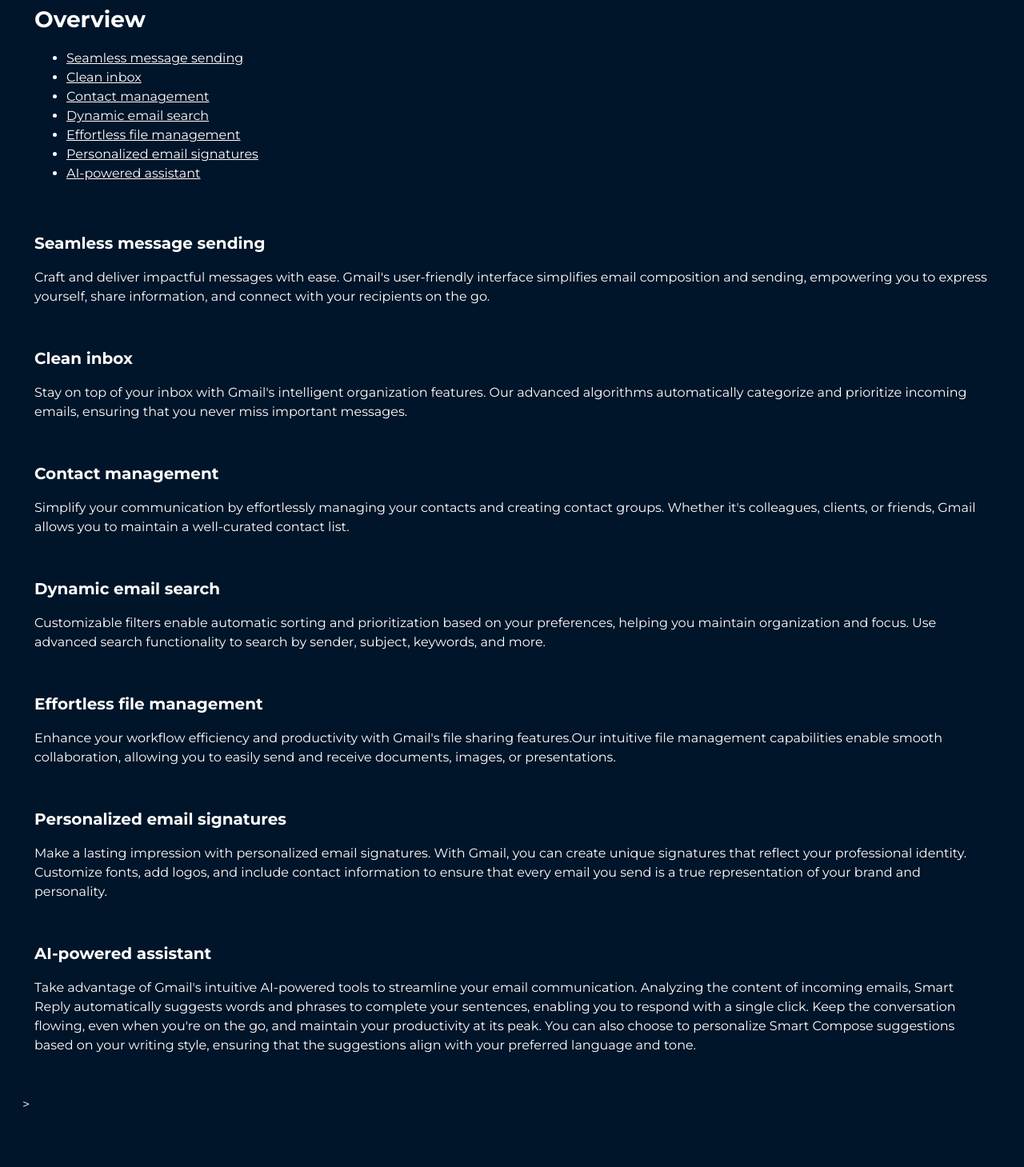
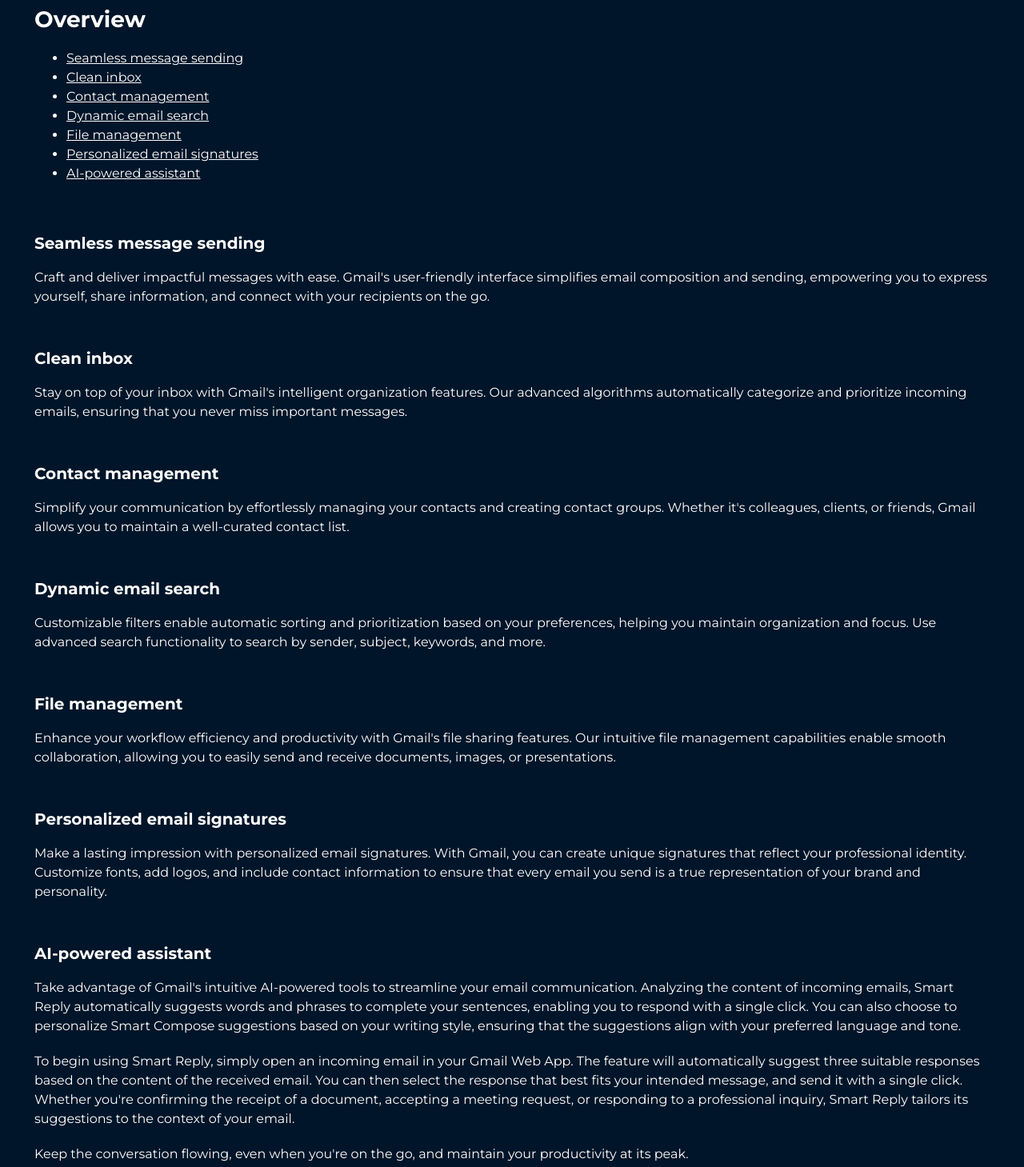
Before and after one commit to AKLM17/zoovu, a plain HTML site: page index.html in a window 1280 px wide. Shown: the part 322-1781 px from the top of the page at 80% size. Before the commit the page ends 1723 px from the top, so only its background shows below. Drawn offline with Linux system fonts and the light colour scheme.

Commit message:
Update index.html

```diff
--- a/index.html
+++ b/index.html
@@ -59,7 +59,7 @@
 <body>
 <div class="container">
   <!-- The purpose of this container is to improve readability by creating margins. -->
-  <div class="section">
+  <section class="section">
     <h1>
       <span style="color:#4086f4">G</span>
       <span style="color:#c61d19">M</span>
@@ -69,22 +69,22 @@
     </h1>
     <h2>Simplify your inbox and experience uninterrupted productivity with the ultimate web-based email platform.</h2>
     <p>With Gmail's intuitive options, you can easily customize your inbox and notification preferences to suit your needs. Connect with colleagues, clients, and friends effortlessly, no matter where you are.</p>
-  </div>
+  </section>
 
-  <div class="section">
+  <section class="section">
     <h2>Overview</h2>
     <ul>
       <li><a href="#compose-send">Seamless message sending</a></li>
       <li><a href="#organize-inbox">Clean inbox</a></li>
       <li><a href="#manage-contacts">Contact management</a></li>
       <li><a href="#find-emails">Dynamic email search</a></li>
-      <li><a href="#manage-files">Effortless file management</a></li>
+      <li><a href="#manage-files">File management</a></li>
       <li><a href="#email-signatures">Personalized email signatures</a></li>
       <li class="list-item-spacing"><a href="#ai-assistant">AI-powered assistant</a></li>
     </ul>
-  </div>
+  </section>
 
-  <div class="section">
+  <section class="section">
     <h3 id="compose-send">Seamless message sending</h3>
     <p class="paragraph-spacing">Craft and deliver impactful messages with ease. Gmail's user-friendly interface simplifies email composition and sending, empowering you to express yourself, share information, and connect with your recipients on the go.</p>
     <h3 id="organize-inbox">Clean inbox</h3>
@@ -93,14 +93,16 @@
     <p class="paragraph-spacing">Simplify your communication by effortlessly managing your contacts and creating contact groups. Whether it's colleagues, clients, or friends, Gmail allows you to maintain a well-curated contact list.</p>
     <h3 id="find-emails">Dynamic email search</h3>
     <p class="paragraph-spacing">Customizable filters enable automatic sorting and prioritization based on your preferences, helping you maintain organization and focus. Use advanced search functionality to search by sender, subject, keywords, and more.</p>
-    <h3 id="manage-files">Effortless file management</h3>
-    <p class="paragraph-spacing">Enhance your workflow efficiency and productivity with Gmail's file sharing features.Our intuitive file management capabilities enable smooth collaboration, allowing you to easily send and receive documents, images, or presentations.</p>
+    <h3 id="manage-files">File management</h3>
+    <p class="paragraph-spacing">Enhance your workflow efficiency and productivity with Gmail's file sharing features. Our intuitive file management capabilities enable smooth collaboration, allowing you to easily send and receive documents, images, or presentations.</p>
     <h3 id="email-signatures">Personalized email signatures</h3>
     <p class="paragraph-spacing">Make a lasting impression with personalized email signatures. With Gmail, you can create unique signatures that reflect your professional identity. Customize fonts, add logos, and include contact information to ensure that every email you send is a true representation of your brand and personality.</p>
     <h3 id="ai-assistant">AI-powered assistant</h3>
-    <p>Take advantage of Gmail's intuitive AI-powered tools to streamline your email communication. Analyzing the content of incoming emails, Smart Reply automatically suggests words and phrases to complete your sentences, enabling you to respond with a single click. Keep the conversation flowing, even when you're on the go, and maintain your productivity at its peak. You can also choose to personalize Smart Compose suggestions based on your writing style, ensuring that the suggestions align with your preferred language and tone.</p>
-    </div>
-</div>>
+    <p>Take advantage of Gmail's intuitive AI-powered tools to streamline your email communication. Analyzing the content of incoming emails, Smart Reply automatically suggests words and phrases to complete your sentences, enabling you to respond with a single click. You can also choose to personalize Smart Compose suggestions based on your writing style, ensuring that the suggestions align with your preferred language and tone.</p>
+    <p>To begin using Smart Reply, simply open an incoming email in your Gmail Web App. The feature will automatically suggest three suitable responses based on the content of the received email. You can then select the response that best fits your intended message, and send it with a single click. Whether you're confirming the receipt of a document, accepting a meeting request, or responding to a professional inquiry, Smart Reply tailors its suggestions to the context of your email.</p>
+    <p class="paragraph-spacing">Keep the conversation flowing, even when you're on the go, and maintain your productivity at its peak.</p>
+  </section>
+</div>
 
 </body>
 </html>
```
